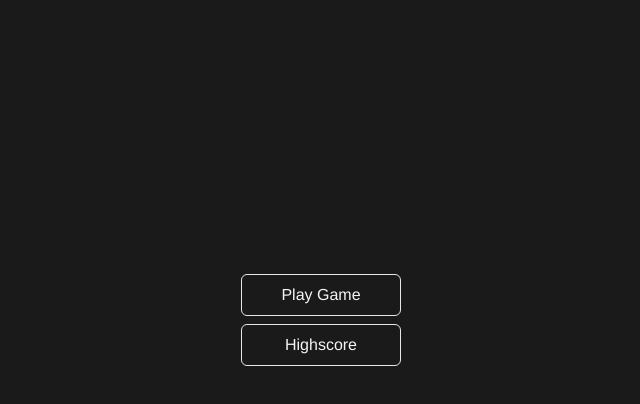
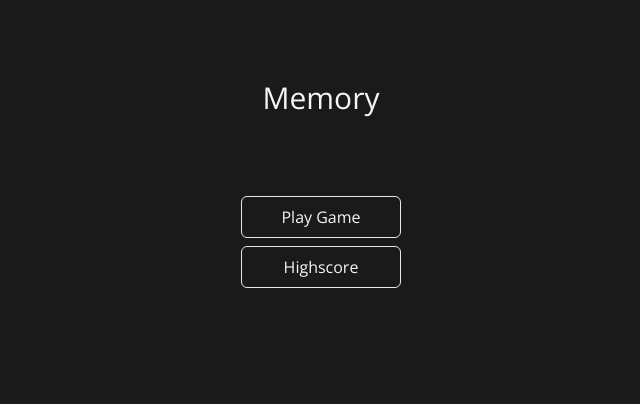
Before and after one commit to countersoda/memory, a Vue app: page / in a window 1280 px wide. Shown: the top 404 px of the page, without its empty margins (319-959 px from the left). Built offline with nearby package versions, Linux system fonts and the light colour scheme.

Commit message:
refactor & styling

```diff
--- a/public/index.html
+++ b/public/index.html
@@ -5,7 +5,7 @@
     <meta http-equiv="X-UA-Compatible" content="IE=edge">
     <meta name="viewport" content="width=device-width,initial-scale=1.0">
     <link rel="icon" href="<%= BASE_URL %>favicon.ico">
-    <title><%= htmlWebpackPlugin.options.title %></title>
+    <title>Memory</title>
   </head>
   <body>
     <noscript>
--- a/src/App.vue
+++ b/src/App.vue
@@ -1,10 +1,14 @@
 <template>
+  <div class="flex flex-col items-center justify-center pb-[10rem]">
+    <h1 class="text-bold text-3xl underline-offset-1 py-[5rem]">Memory</h1>
     <Board v-if="state == GameState.PLAY" />
     <div
       v-else-if="state == GameState.MENU"
       class="h-full flex flex-col items-center gap-2 justify-center pb-[10rem]"
     >
-    <button class="primary-btn w-[10rem]" v-on:click="start">Play Game</button>
+      <button class="primary-btn w-[10rem]" v-on:click="start">
+        Play Game
+      </button>
       <button class="primary-btn w-[10rem]" v-on:click="showHighscore">
         Highscore
       </button>
@@ -13,22 +17,35 @@
       v-else-if="state == GameState.SCORE"
       class="h-full flex flex-col items-center gap-2 justify-center pb-[10rem]"
     >
-    <div
-      class="border p-2 rounded-md items-center"
-      v-for="score in highscore"
-      :key="score.key"
-    >
-      {{ score.user + " " + score.amount + " " + score.time + "s" }}
+      <div v-if="highscore.length !== 0">
+        <div class="border rounded-md px-5">
+          <table>
+            <tr>
+              <th>Player</th>
+              <th>Pairs</th>
+              <th>Time</th>
+            </tr>
+            <tbody v-for="score in highscore">
+              <tr>
+                <td>{{ score.user }}</td>
+                <td>{{ score.amount }}</td>
+                <td>{{ score.time }}s</td>
+              </tr>
+            </tbody>
+          </table>
         </div>
+      </div>
+      <p v-else>No Highscore available!</p>
       <button class="primary-btn" v-on:click="exit">Back</button>
+    </div>
   </div>
 </template>
 
 <script lang="ts" setup>
-import Board from "./components/Board.vue";
+import Board from "@/components/Board.vue";
+import { GameState } from "@/types";
 import { storeToRefs } from "pinia";
-import { useGameStore } from "./state/game";
-import { GameState } from "@/types";
+import { useGameStore } from "@/state/game";
 
 const game = useGameStore();
 const { start, showHighscore, exit } = game;
@@ -46,13 +63,18 @@ body {
 #app {
   width: 100%;
   height: 100%;
-  font-family: Avenir, Helvetica, Arial, sans-serif;
+  font-family: "Open Sans", sans-serif;
   -webkit-font-smoothing: antialiased;
   -moz-osx-font-smoothing: grayscale;
   color: whitesmoke;
 }
 
-html body {
+html, body {
   background-color: #1a1a1a;
 }
+
+td,
+th {
+  @apply text-left px-2
+}
 </style>
--- a/src/components/Board.vue
+++ b/src/components/Board.vue
@@ -1,9 +1,9 @@
 <template>
   <div
     v-if="!finished"
-    class="h-full flex flex-col items-center justify-center pb-[10rem]"
+    class="flex flex-col items-center justify-center pb-[10rem]"
   >
-    <p class="zoomOut text-bold text-lg pb-10" v-if="currentTime !== 0">
+    <p class="slideInFromTop text-bold text-lg pb-10" v-if="currentTime !== ''">
       {{ currentTime }}s
     </p>
     <p class="text-bold text-lg pb-10" v-else>Start the game!</p>
@@ -57,7 +57,7 @@
     v-else
     class="h-full flex flex-col items-center justify-center pb-[10rem]"
   >
-    <div class="border rounded-sm p-10 flex flex-col items-center">
+    <div class="border rounded-sm p-10 flex flex-col items-center slideInFromTop">
       <input
         v-model="user"
         class="text-black rounded-sm w-[10rem] mb-5 p-2"
@@ -81,25 +81,17 @@
 </template>
 
 <script lang="ts" setup>
+import { ref } from "vue";
 import { storeToRefs } from "pinia";
 import { useGameStore } from "../state/game";
 import { useBoardStore } from "../state/board";
-import { ref } from "vue";
 
 const game = useGameStore();
 const board = useBoardStore();
 const { exit, save } = game;
 const { create, reset, reveal } = board;
-const {
-  amount,
-  cards,
-  revealedCards,
-  foundCards,
-  startTime,
-  currentTime,
-  timerId,
-  finished,
-} = storeToRefs(board);
+const { amount, cards, revealedCards, foundCards, currentTime, finished } =
+  storeToRefs(board);
 
 const user = ref("");
 </script>
--- a/src/global.css
+++ b/src/global.css
@@ -1,21 +1,26 @@
+@import url('https://fonts.googleapis.com/css?family=Open+Sans');
 @tailwind base;
 @tailwind components;
 @tailwind utilities;
 
 @layer base {
-    input[type="number"]::-webkit-inner-spin-button,
-    input[type="number"]::-webkit-outer-spin-button {
-      -webkit-appearance: none;
-      margin: 0;
-    }
+  input[type="number"]::-webkit-inner-spin-button,
+  input[type="number"]::-webkit-outer-spin-button {
+    -webkit-appearance: none;
+    margin: 0;
   }
+}
 
 .primary-btn {
-  @apply border p-2 rounded-md
+  @apply border p-2 rounded-md;
 }
 
 .rotate {
   animation: 1s ease-out 0s rotate;
+}
+
+.slideInFromTop {
+  animation: 1s ease-out 0s slideInFromTop;
 }
 
 .zoomOut {
@@ -36,3 +41,14 @@
     transform: scale(100%);
   }
 }
+
+@keyframes slideInFromTop {
+  0% {
+    color: transparent;
+    transition: all ease 200ms;
+    transform: translateY(-20%);
+  }
+  100% {
+    transform: translateX(0);
+  }
+}
--- a/src/state/board.ts
+++ b/src/state/board.ts
@@ -12,7 +12,7 @@ export const useBoardStore = defineStore("board", {
       revealedCards: ref<Card[]>([]),
       foundCards: ref<Card[]>([]),
       startTime: ref<number>(0), // UNIX milliseconds
-      currentTime: ref<number>(0), // seconds
+      currentTime: ref<string>(""), // seconds formatted
       timerId: ref<number | undefined>(undefined),
       finished: ref<boolean>(false)
     };
@@ -31,12 +31,12 @@ export const useBoardStore = defineStore("board", {
       this.cards = shuffle(values).map((value, i) => ({ symbol: value, key: i }));
       this.startTime = Date.now();
       this.timerId = setInterval(() => {
-        this.currentTime = Math.floor((Date.now() - this.startTime) / 1000);
-      }, 500);
+        this.currentTime = ((Date.now() - this.startTime) / 1000).toFixed(1);
+      }, 100);
     },
     reset() {
       this.startTime = 0;
-      this.currentTime = 0;
+      this.currentTime = "";
       this.cards = [];
       this.foundCards = []
       this.revealedCards = []
@@ -62,9 +62,9 @@ export const useBoardStore = defineStore("board", {
         }
       }
       if ((this.foundCards.length / 2) === this.amount) {
-        await sleep(500);
+        clearInterval(this.timerId);
+        await sleep(1000);
         this.finished = true;
-        clearInterval(this.timerId);
       }
     }
   },
--- a/src/types.ts
+++ b/src/types.ts
@@ -5,8 +5,8 @@ export interface Card {
 
 export interface Score {
     user: string;
+    time: string;
     amount: number;
-    time: number;
 }
 
 export enum GameState {
```
Also changed, not shown: .eslintrc.js. Lines whose indentation alone changed are shown as unchanged.
